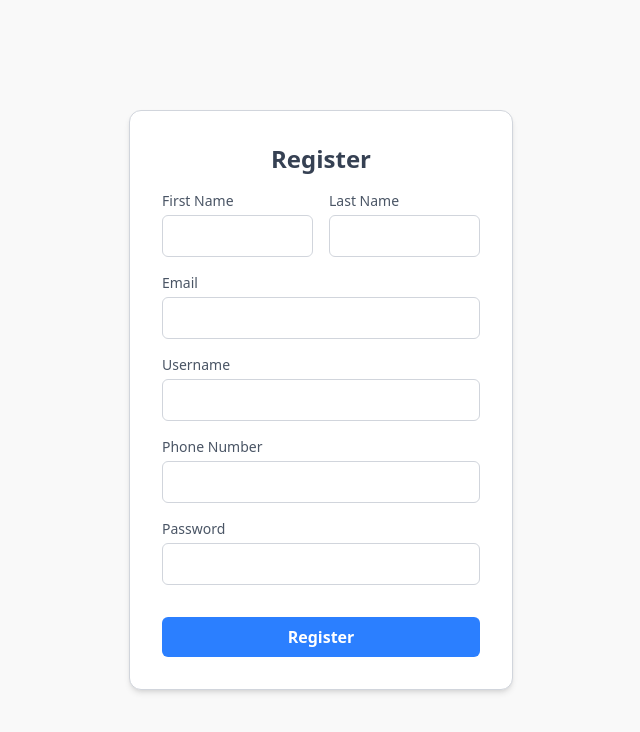
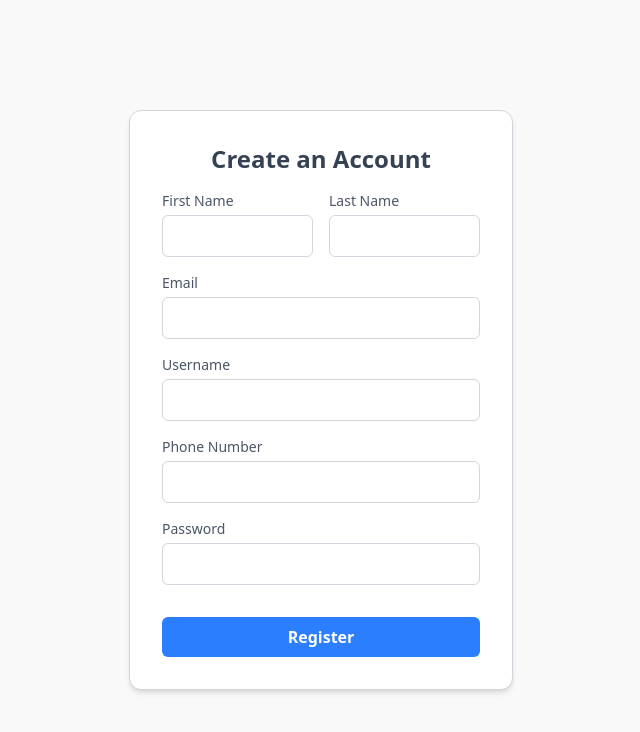
Before and after one commit to soliken1/Kuwago, a Next.js app: page /register in a window 1280 px wide. Shown: the top 732 px of the page, without its empty margins (319-959 px from the left). Built offline with nearby package versions, Linux system fonts and the light colour scheme.

Commit message:
testing v1

```diff
--- a/src/components/login/client/LoginForm.tsx
+++ b/src/components/login/client/LoginForm.tsx
@@ -19,7 +19,7 @@
       onSubmit={handleSubmit}
       className="flex flex-col w-80 sm:w-96 p-8 bg-white border border-gray-300 rounded-xl shadow-md space-y-6"
     >
-      <h2 className="text-2xl font-semibold text-center text-gray-700">
+      <h2 className="text-2xl font-semibold text-center text-gray-800">
         Login
       </h2>
 
--- a/src/components/register/client/RegisterForm.tsx
+++ b/src/components/register/client/RegisterForm.tsx
@@ -35,7 +35,7 @@
       className="flex flex-col w-80 sm:w-96 p-8 bg-white border border-gray-300 rounded-xl shadow-md space-y-4"
     >
       <h2 className="text-2xl font-semibold text-center text-gray-700 mb-4">
-        Register
+        Create an Account
       </h2>
 
       <div className="grid grid-cols-2 gap-4">
```
